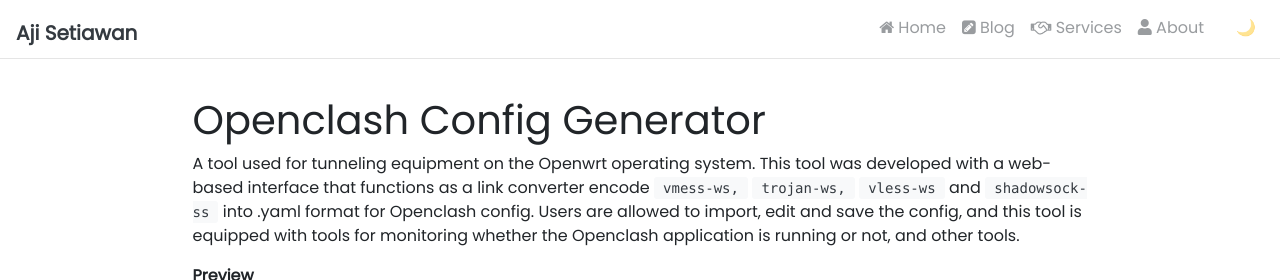
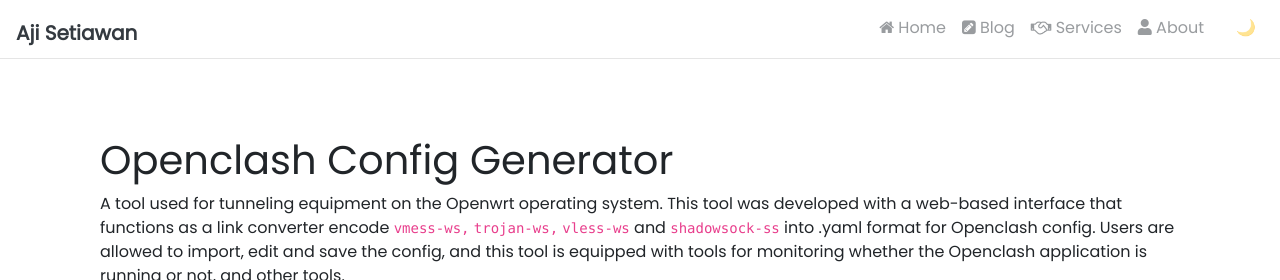
Before and after one commit to ajisetiawan716/ajisetiawan716.github.io, a Jekyll site: the page built from _projects/Openclash Config Generator.md, in a window 1280 px wide and 1296 px high, cut to the strip 0-280 px from the top of the window. Built offline with Jekyll 4.4.1, drawn with Linux system fonts in a browser that asks for light colours; nearby versions of some CDN libraries; comment, search, counter and statistics services are not loaded.

Commit message:
Update page.html

```diff
--- a/_layouts/page.html
+++ b/_layouts/page.html
@@ -2,6 +2,16 @@
 layout: default
 ---
 
-<div class="col-lg-10 mx-auto mt-5 post">
-  {{ content }}
+<div class="jumbotron-fluid section text-white" id="posts">
+  <div class="container section text-center">
+    <div class="post">
+      <h1 class="post-title vollkron">{{ page.title }}</h1>
+    </div>
+  </div>
 </div>
+
+<div class="section">
+  <div class="container" data-aos="fade" id="page-content">
+    {{ content }}
+  </div>
+</div>
```
